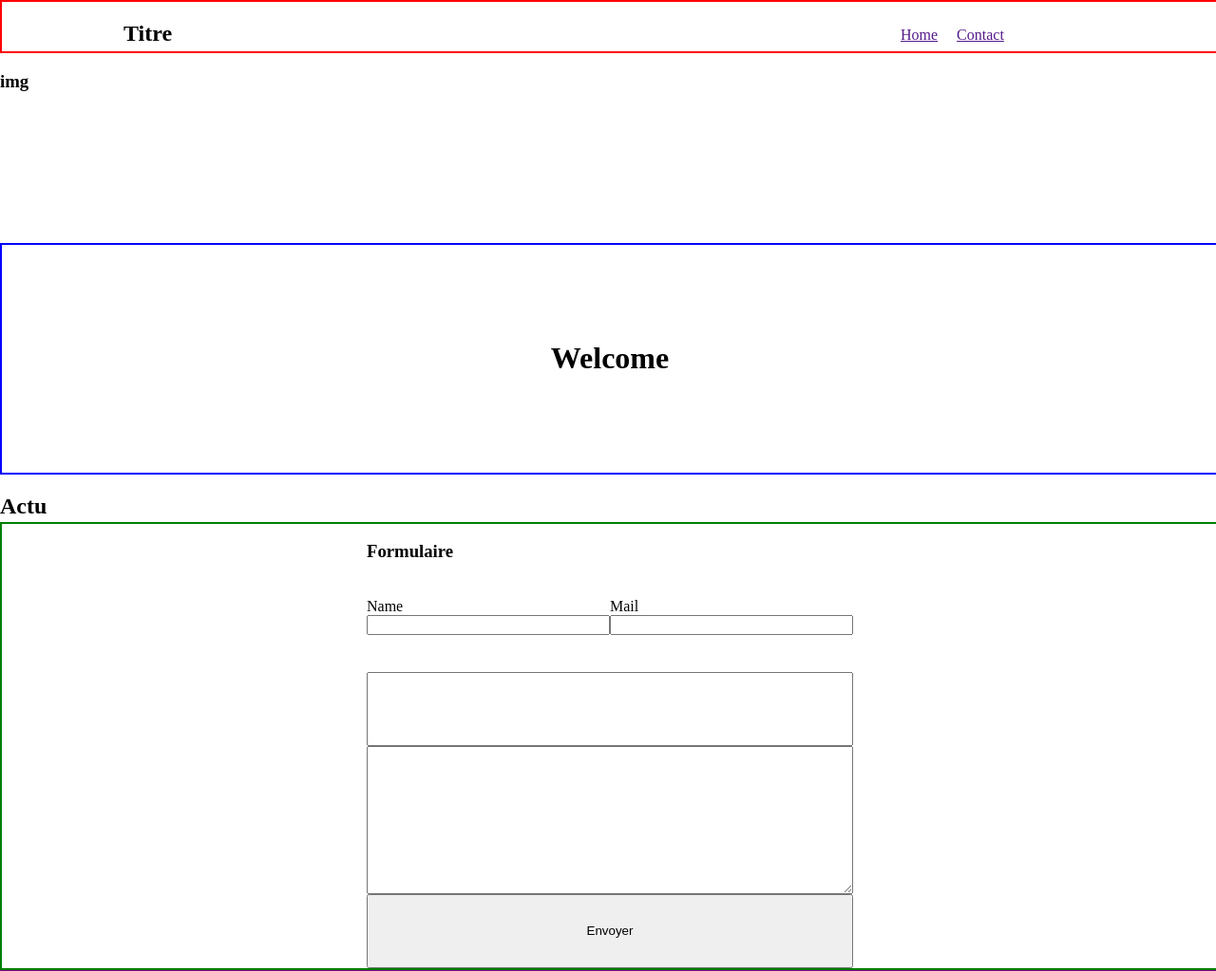
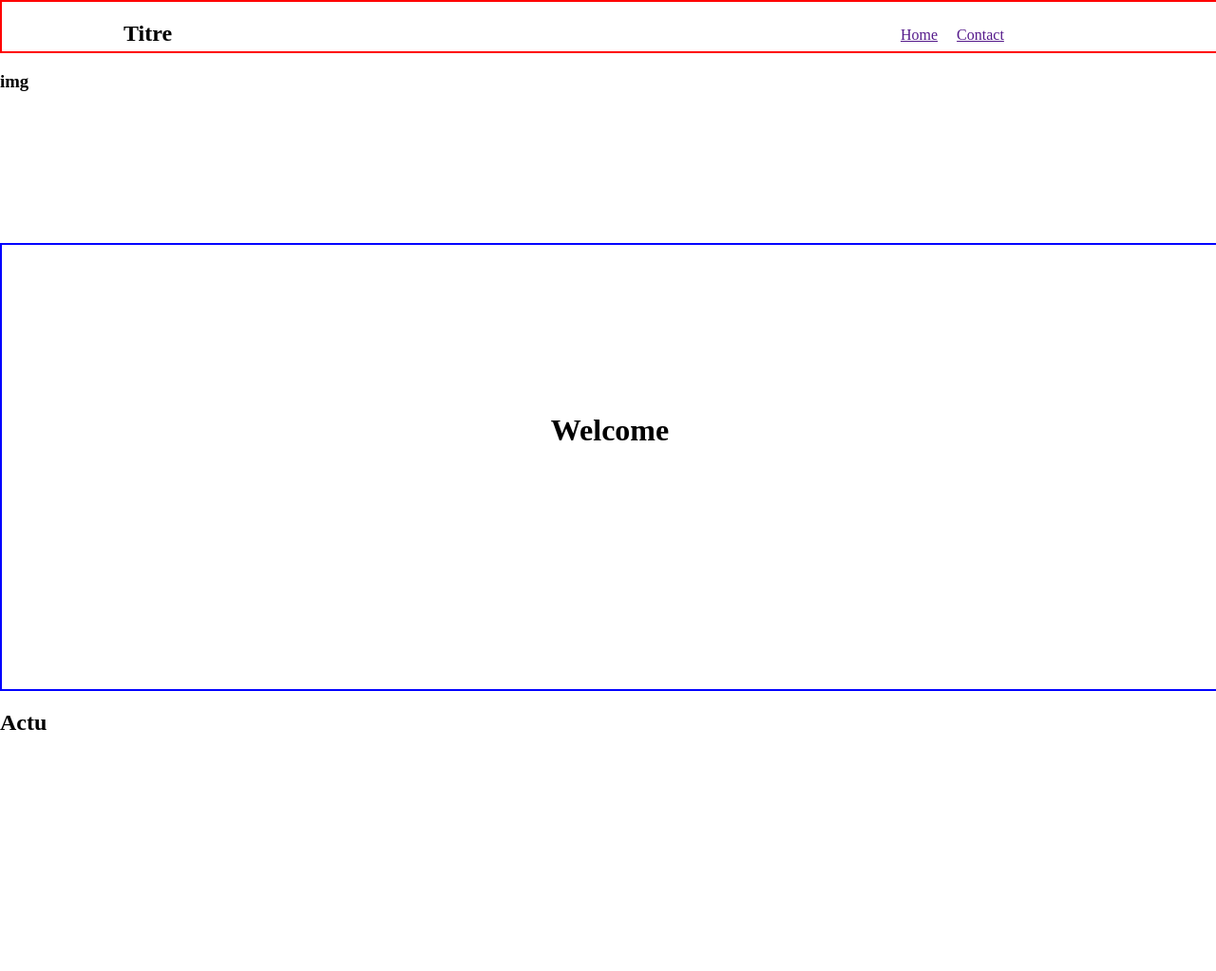
Before and after one commit to wilfried-72/Site_Grid, a plain HTML site: page index.html in a window 1280 px wide. Shown: the top 1023 px of the page at 95% size. Drawn offline with Linux system fonts and the light colour scheme.

Commit message:
Update Template

```diff
--- a/assets/css/style.css
+++ b/assets/css/style.css
@@ -180,7 +180,7 @@ li {
   width: 100%;
   height: auto;
   grid-template-columns: 20% 20% 10% 10% 20% 20%;
-  grid-template-rows: 7vh 200px 1fr 50px;
+  grid-template-rows: 7vh 200px 1fr 1fr 1fr 50px;
   grid-template-areas:
     "nav nav nav nav nav nav"
     "img img img img img img"
```
